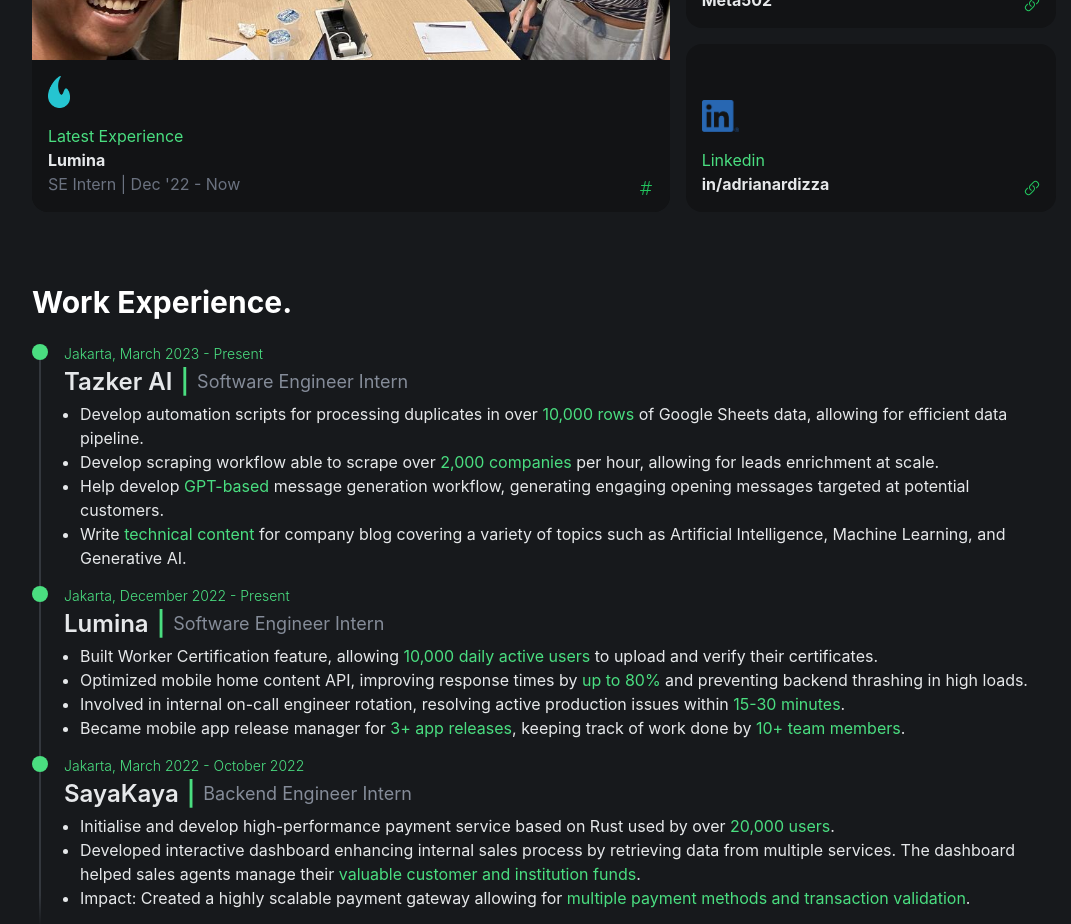
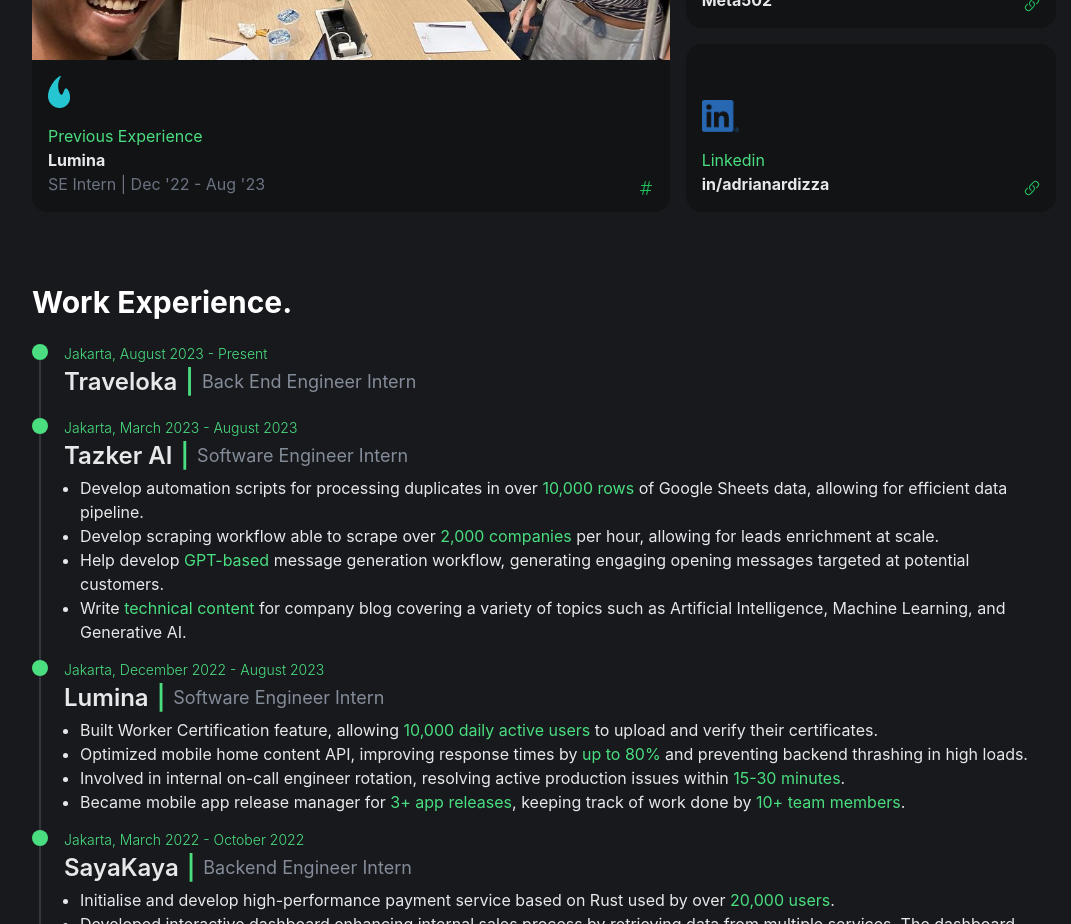
Before and after one commit to Meta502/ardizza.xyz, a Next.js app: page / in a window 1280 px wide. Shown: the part 1280-2204 px from the top of the page, without its empty margins (96-1167 px from the left). Built offline with nearby package versions, Linux system fonts and the light colour scheme.

Commit message:
Update experience list

```diff
--- a/components/Glance/index.tsx
+++ b/components/Glance/index.tsx
@@ -16,13 +16,13 @@ const Glance: React.FC = () => {
           </div>
           <div>
             <p className="text-green-400">
-              Latest Experience
+              Previous Experience
             </p>
             <h1 className="text-pale-gray-50 font-bold">
               Lumina
             </h1>
             <p className="text-pale-gray-500">
-              SE Intern | Dec '22 - Now
+              SE Intern | Dec '22 - Aug '23
             </p>
           </div>
         </div>
--- a/pages/index.tsx
+++ b/pages/index.tsx
@@ -28,7 +28,9 @@ const Home: NextPage = () => {
               Work Experience.
             </h1>
             <Timeline>
-              <TimelineItem id="tazker-ai" title="Tazker AI" subtitle="Software Engineer Intern" period="Jakarta, March 2023 - Present">
+              <TimelineItem id="traveloka" title="Traveloka" subtitle="Back End Engineer Intern" period="Jakarta, August 2023 - Present">
+              </TimelineItem>
+              <TimelineItem id="tazker-ai" title="Tazker AI" subtitle="Software Engineer Intern" period="Jakarta, March 2023 - August 2023">
                 <li>
                   Develop automation scripts for processing duplicates in over <span className="text-green-400">10,000 rows</span> of Google Sheets data, allowing for efficient data pipeline.
                 </li>
@@ -42,7 +44,7 @@ const Home: NextPage = () => {
                   Write <span className="text-green-400">technical content</span> for company blog covering a variety of topics such as Artificial Intelligence, Machine Learning, and Generative AI.
                 </li>
               </TimelineItem>
-              <TimelineItem id="lumina" title="Lumina" subtitle="Software Engineer Intern" period="Jakarta, December 2022 - Present">
+              <TimelineItem id="lumina" title="Lumina" subtitle="Software Engineer Intern" period="Jakarta, December 2022 - August 2023">
                 <li>
                   Built Worker Certification feature, allowing <span className="text-green-400">10,000 daily active users</span> to upload and verify their certificates.
                 </li>
```
